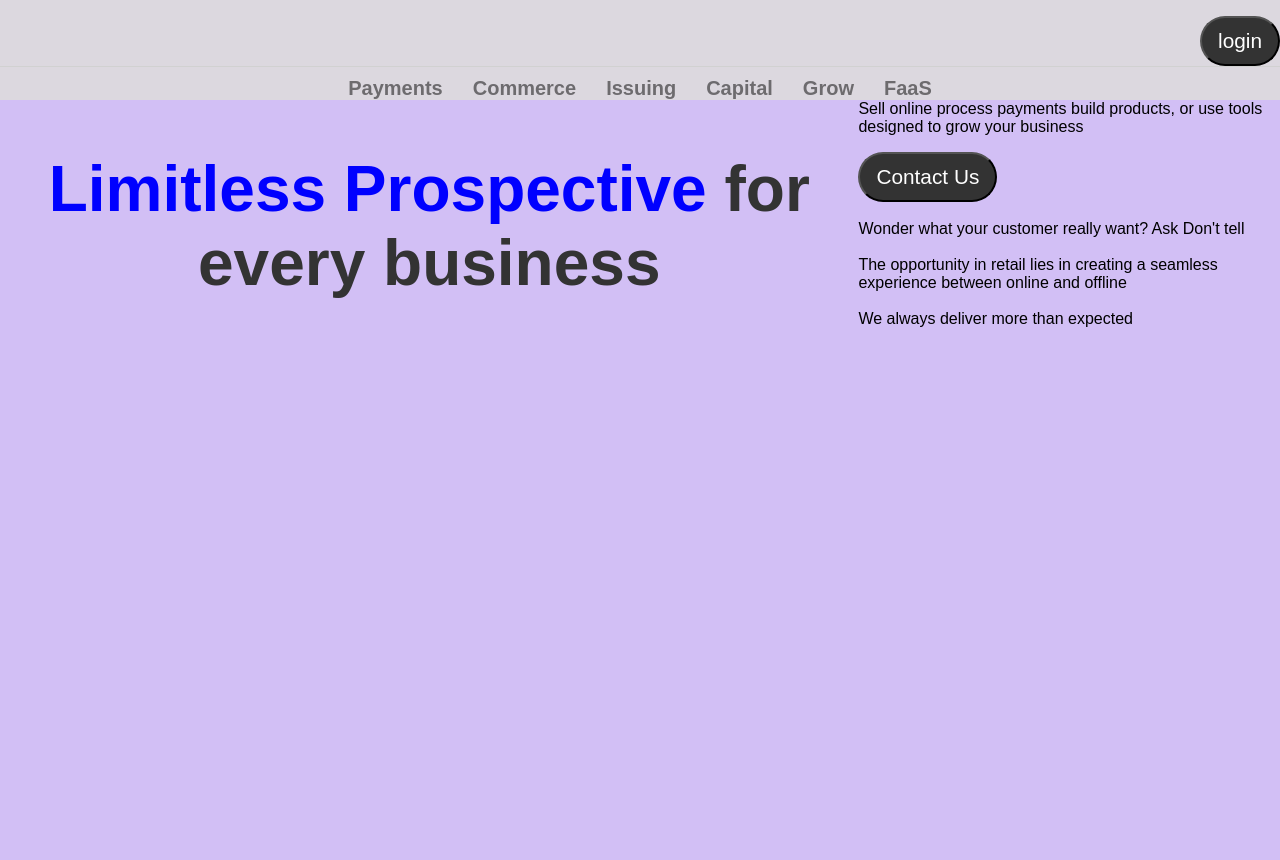
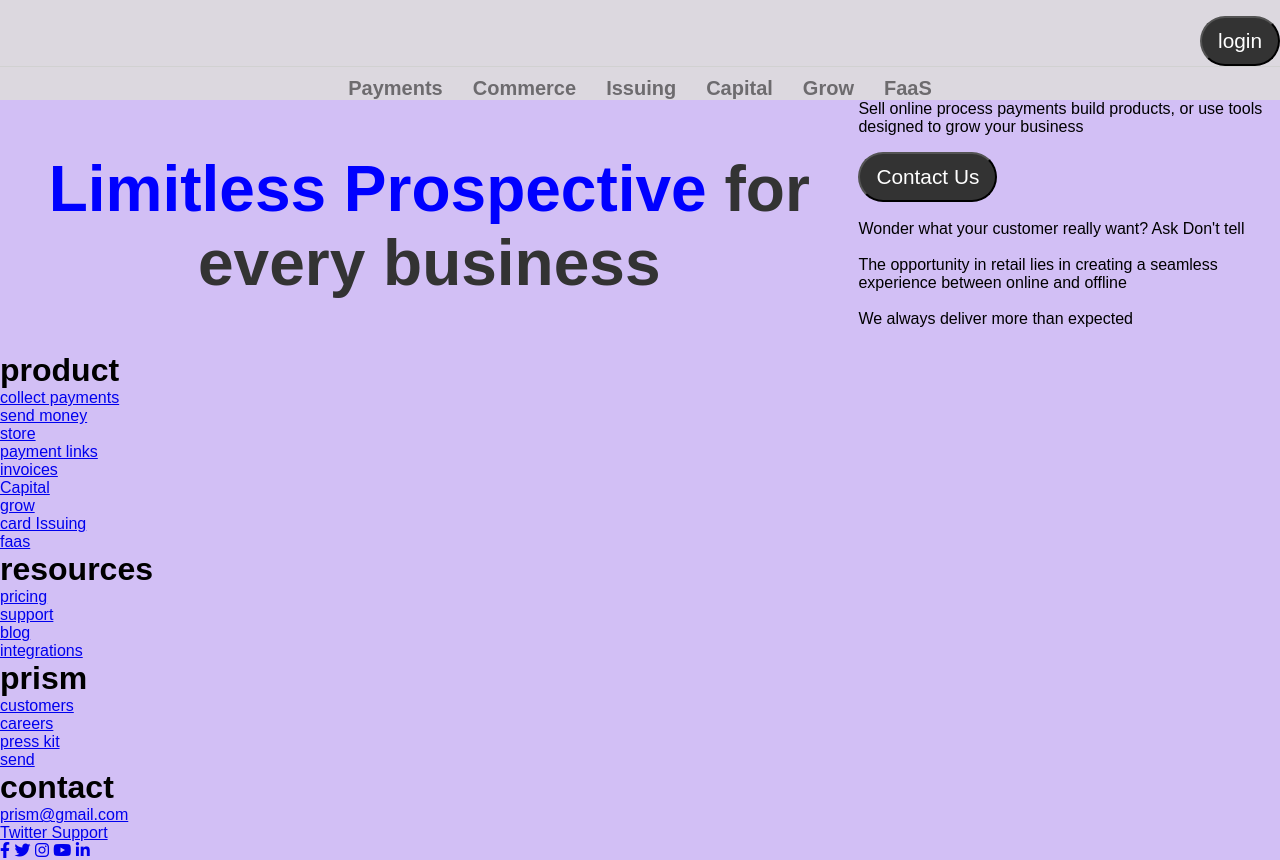
Before and after one commit to Ketienyei/Prism, a website: page public/index.html in a window 1280 px wide. Before the commit the page ends 800 px from the top, so only its background shows below. Drawn offline with Linux system fonts and the light colour scheme.

Commit message:
added footer on index.html

```diff
--- a/public/index.html
+++ b/public/index.html
@@ -6,6 +6,7 @@
     <meta name="viewport" content="width=device-width, initial-scale=1.0">
     <title>PRISM</title>
     <link rel="stylesheet" href="style.css">
+    <link rel="stylesheet" href="https://cdnjs.cloudflare.com/ajax/libs/font-awesome/6.2.0/css/all.min.css">
 
 </head>
 <body>
@@ -47,5 +48,66 @@
         </div>
 
     </section>
+
+<footer class="footer">
+    <div class="container">
+        <div class="row">
+            <div class="footer-col">
+                <h1>product</h1>
+                <ul>
+                    <li><a href="#">collect payments</a></li>
+                    <li><a href="#">send money</a></li>
+                    <li><a href="#">store</a></li>
+                    <li><a href="#">payment links</a></li>
+                    <li><a href="#">invoices</a></li>
+                    <li><a href="#">Capital</a></li>
+                    <li><a href="#">grow</a></li>
+                    <li><a href="#">card Issuing</a></li>
+                    <li><a href="#">faas</a></li>
+
+                </ul>
+            </div>
+            <div class="footer-col">
+                <h1>resources</h1>
+                <ul>
+                    <li><a href="#">pricing</a></li>
+                    <li><a href="#">support</a></li>
+                    <li><a href="#">blog</a></li>
+                    <li><a href="#">integrations</a></li>
+
+                </ul>
+            </div>
+            <div class="footer-col">
+                <h1>prism</h1>
+                <ul>
+                    <li><a href="#">customers</a></li>
+                    <li><a href="#">careers</a></li>
+                    <li><a href="#">press kit</a></li>
+                    <li><a href="#">send</a></li>
+
+                </ul>
+            </div>
+            <div class="footer-col">
+                <h1>contact</h1>
+                <ul>
+                    <li><a href="#">prism@gmail.com</a></li>
+                    <li><a href="#">Twitter Support</a></li>
+                </ul>
+            </div>
+        </div>
+        <div class="social-links">
+            <a href="#"><i class="fab fa-facebook-f"></i></a>
+            <a href="#"><i class="fab fa-twitter"></i></a>
+            <a href="#"><i class="fab fa-instagram"></i></a>
+            <a href="#"><i class="fab fa-youtube"></i></a>
+            <a href="#"><i class="fab fa-linkedin-in"></i></a>
+
+        </div>
+    </div>
+</footer>
+
+
+
+
 </body>
 </html>
```
